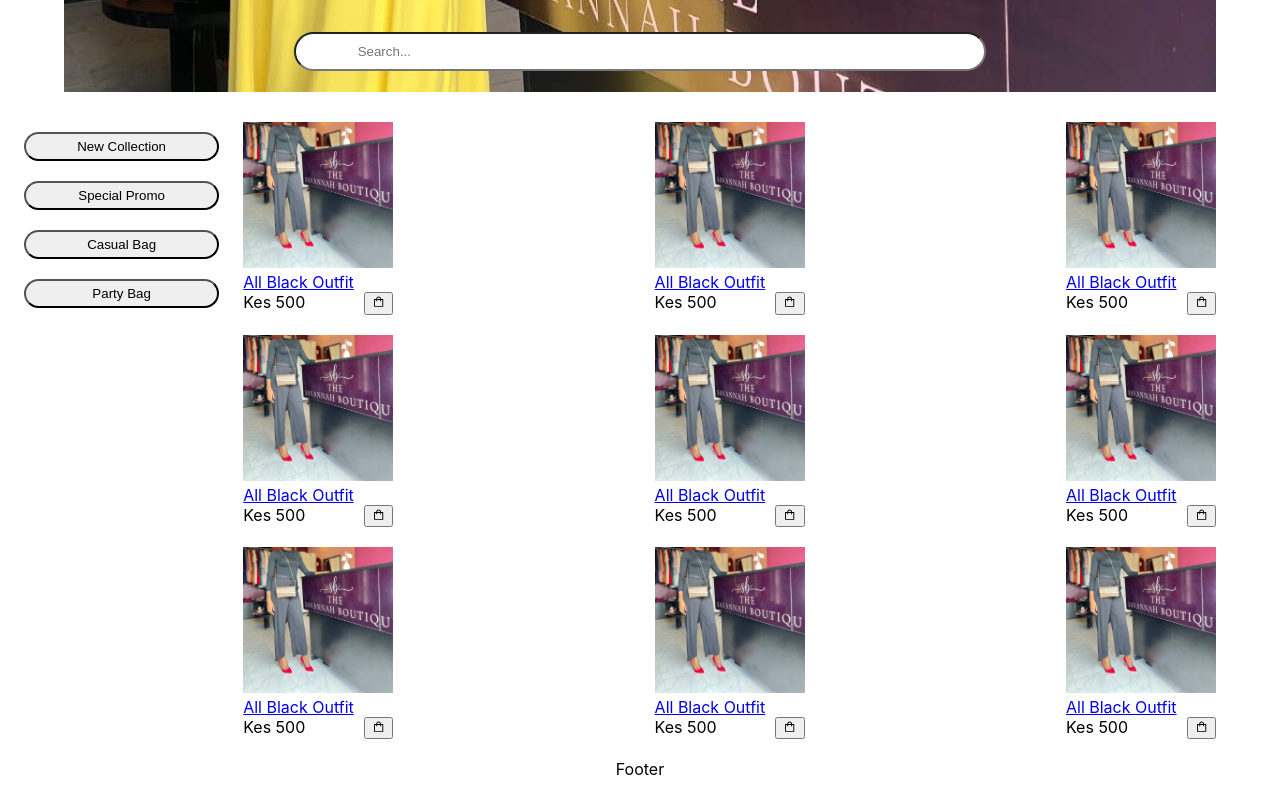
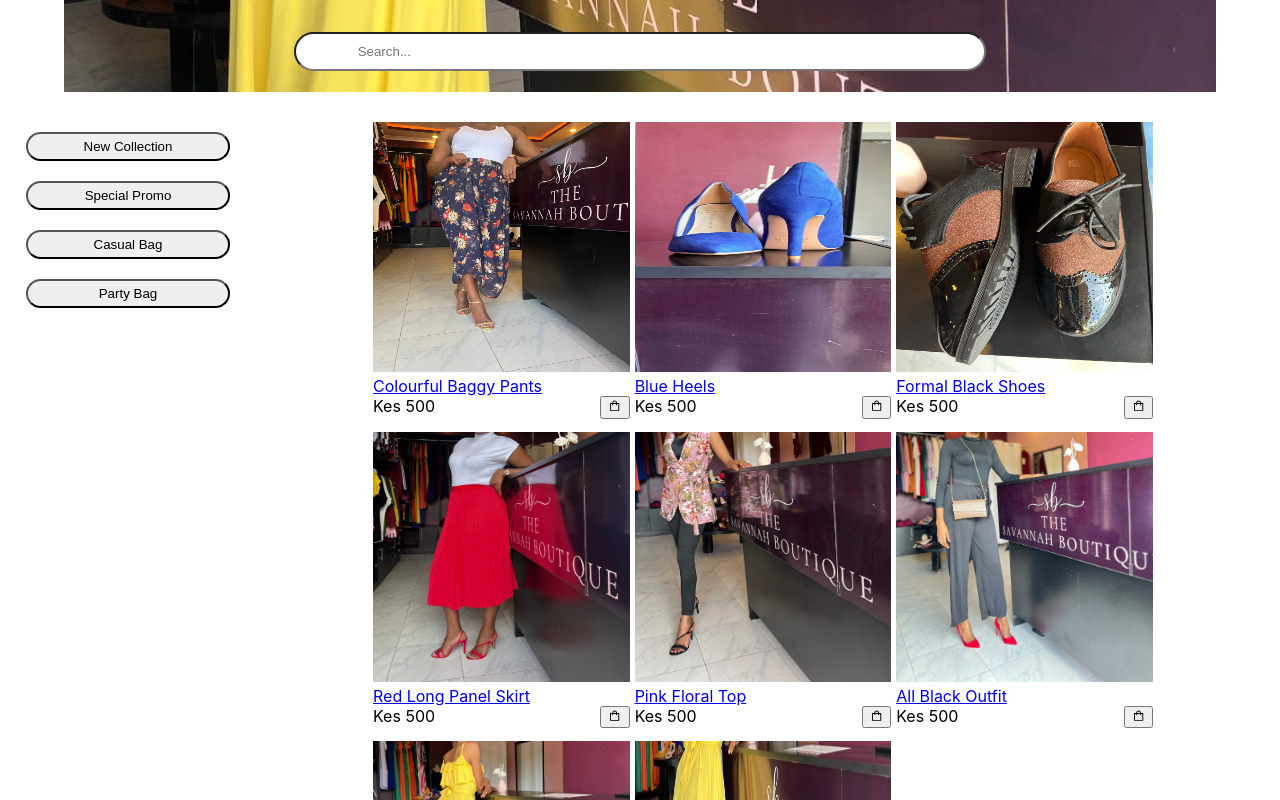
Before and after one commit to kk-mbugua/savannah, a React (Create React App) app in the folder front_end/: page / in a window 1280 px wide. Shown: the part 380-1180 px from the top of the page. Before the commit the page ends 1159 px from the top, so only its background shows below. Built offline with nearby package versions, Linux system fonts and the light colour scheme.

Commit message:
dummy data and initial generalisation of style

```diff
--- a/front_end/src/assets/styles/global.css
+++ b/front_end/src/assets/styles/global.css
@@ -80,20 +80,28 @@
 
 .shoppingItems {
     display: flex;
-    flex-direction: column;
     width: 80%;
-    padding-right: 5%;
 }
 
-.shoppingItemsRow {
+.shoppingItemsContent {
     display: flex;
-    flex-direction: row;
-    justify-content: space-between;
-    margin-bottom: 20px;
+    flex-wrap: wrap;
+    max-width: 800px; /* Adjust the max-width as per your requirement */
+    margin: 0 auto;
 }
 
-.itemImg {
-    width: 150px;
+.shoppingItem {
+    max-width: 100%;
+    height: auto;
+    margin-left: 5px; /* Adjust the margin as per your requirement */
+    margin-bottom: 13px;
+    flex: 1 1 calc(33.33% - 10px); /* Change 33.33% to adjust the number of images in a row */
+    max-width: calc(33.33% - 10px); /* Change 33.33% to adjust the number of images in a row */
+}
+
+.shoppingItem img {
+    width: 100%;
+    height: 250px;
 }
 
 .itemName {
--- a/front_end/src/components/ShoppingItems.jsx
+++ b/front_end/src/components/ShoppingItems.jsx
@@ -1,17 +1,17 @@
-import testing from "../assets/images/6.jpeg"
 import { AiOutlineShopping } from "react-icons/ai";
+import { shoppingItemsArray } from "../utils/testData";
 
-function item () {
+function Item ({details}) {
     return (
-        <div>
+        <div className="shoppingItem">
             <a href="/">
-                <img src={testing} alt="img" className="itemImg"></img>
+                <img src={details.image} alt="img"></img>
             </a>
             <a href="/">
-                <div className="itemName">All Black Outfit</div>
+                <div className="itemName">{details.name}</div>
             </a>
             <div className="itemDetails">
-                <div className="itemPrice">Kes 500</div>
+                <div className="itemPrice">Kes {details.price}</div>
                 <div className="itemAction">
                     <button><AiOutlineShopping /></button>
                 </div>
@@ -21,24 +21,13 @@ function item () {
 }
 
 function ShoppingItems() {
+    const comp = shoppingItemsArray.map(itemDetails =>{
+        return <Item key={itemDetails.id} details={itemDetails}/>;
+    })
     return (
-        <>
-        <div className="shoppingItemsRow">
-            {item()}
-            {item()}
-            {item()}
+        <div className="shoppingItemsContent">
+            {comp}
         </div>
-        <div className="shoppingItemsRow">
-            {item()}
-            {item()}
-            {item()}
-        </div>
-        <div className="shoppingItemsRow">
-            {item()}
-            {item()}
-            {item()}
-        </div>
-        </>
     )
 }
 
--- /dev/null
+++ b/front_end/src/utils/testData.js
@@ -0,0 +1,76 @@
+
+import Image1 from '../assets/images/1.jpeg';
+import Image2 from '../assets/images/2.jpeg';
+import Image3 from '../assets/images/3.jpeg';
+import Image4 from '../assets/images/4.jpeg';
+import Image5 from '../assets/images/5.jpeg';
+import Image6 from '../assets/images/6.jpeg';
+import Image7 from '../assets/images/7.jpeg';
+import Image8 from '../assets/images/8.jpeg';
+
+export const shoppingItemsArray = [
+    {
+        id: 1,
+        name: "Colourful Baggy Pants",
+        price: "500",
+        description: "This are some details about the outfit",
+        img_url: "../assets/images/1.jpeg",
+        image: Image1
+    },
+    {
+        id: 2,
+        name: "Blue Heels",
+        price: "500",
+        description: "This are some details about the outfit",
+        img_url: "../assets/images/2.jpeg",
+        image: Image2
+    },
+    {
+        id: 3,
+        name: "Formal Black Shoes",
+        price: "500",
+        description: "This are some details about the outfit",
+        img_url: "../assets/images/3.jpeg",
+        image: Image3
+    },
+    {
+        id: 4,
+        name: "Red Long Panel Skirt",
+        price: "500",
+        description: "This are some details about the outfit",
+        img_url: "../assets/images/4.jpeg",
+        image: Image4
+    },
+    {
+        id: 5,
+        name: "Pink Floral Top",
+        price: "500",
+        description: "This are some details about the outfit",
+        img_url: "../assets/images/5.jpeg",
+        image: Image5
+    },
+    {
+        id: 6,
+        name: "All Black Outfit",
+        price: "500",
+        description: "This are some details about the outfit",
+        img_url: "../assets/images/6.jpeg",
+        image: Image6
+    },
+    {
+        id: 7,
+        name: "Yellow Jumpsuit",
+        price: "500",
+        description: "This are some details about the outfit",
+        img_url: "../assets/images/7.jpeg",
+        image: Image7
+    },
+    {
+        id: 8,
+        name: "Yellow Romper",
+        price: "500",
+        description: "This are some details about the outfit",
+        img_url: "../assets/images/8.jpeg",
+        image: Image8
+    }
+]
```
